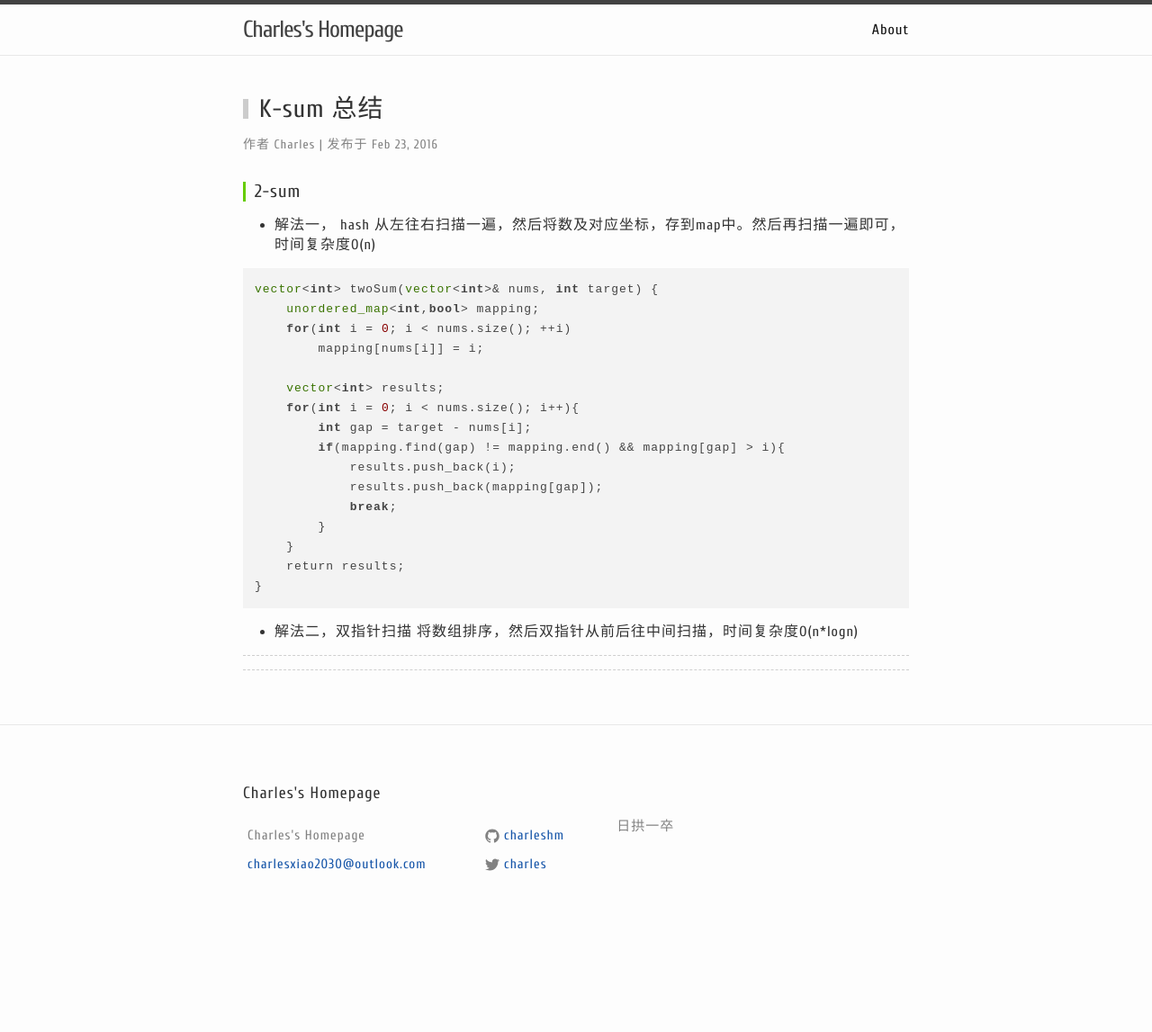
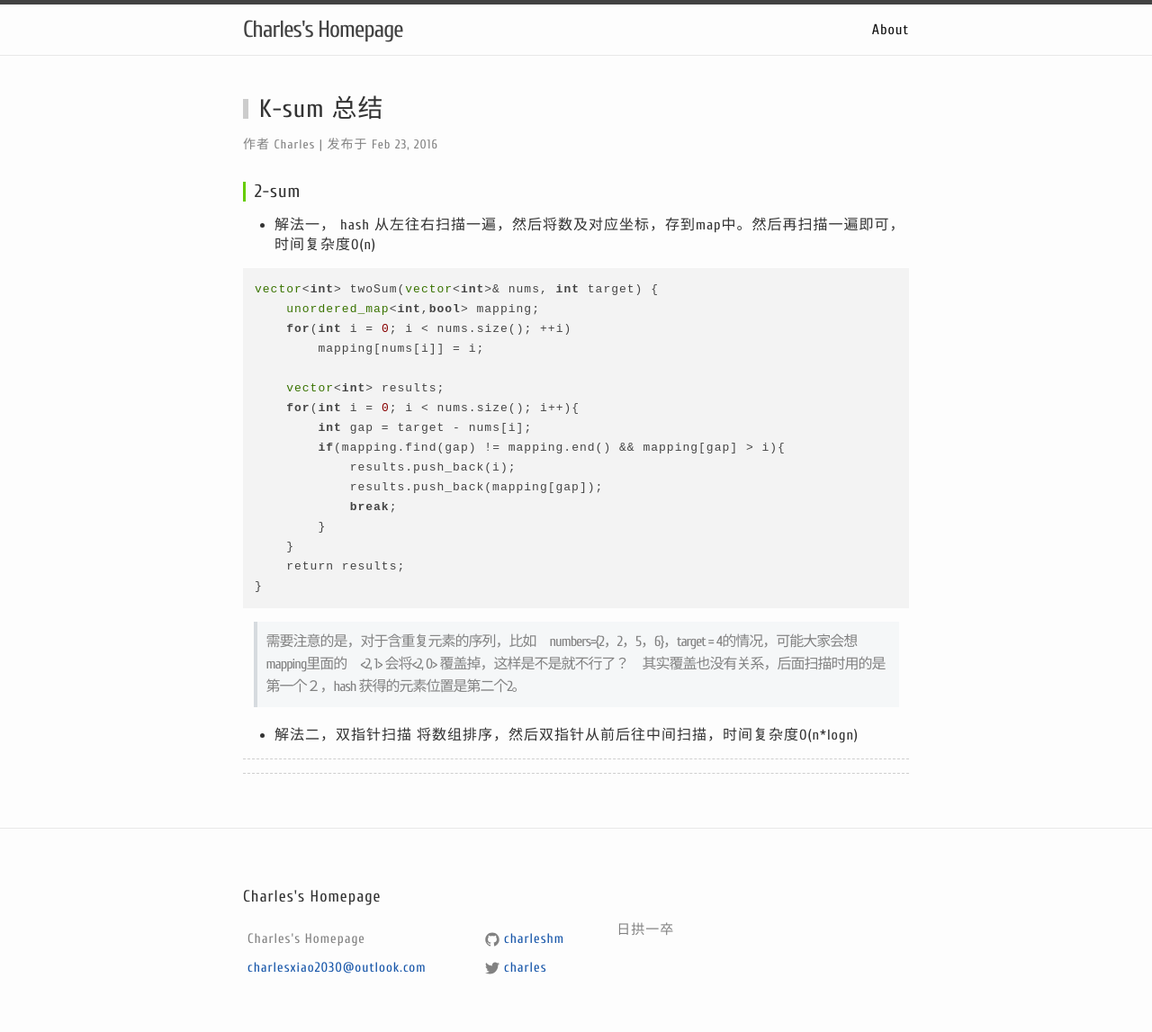
Before and after one commit to charleshm/charleshm.github.io, a Jekyll site: the page built from _posts/2016-02-23-K-sum.md, in a window 1280 px wide. Shown: the whole page at 90% size. Built offline with Jekyll 4.4.1, drawn with Linux system fonts in a browser that asks for light colours; nearby versions of some CDN libraries; comment, search, counter and statistics services are not loaded; before the commit the page ends 1032 px from its top, so only the background shows below that.

Commit message:
first blood

```diff
--- a/_posts/2016-02-23-K-sum.md
+++ b/_posts/2016-02-23-K-sum.md
@@ -30,5 +30,7 @@ vector<int> twoSum(vector<int>& nums, int target) {
 }
 {% endhighlight %}
 
+> 需要注意的是，对于含重复元素的序列，比如　numbers={2，2，5，6}，target = 4的情况，可能大家会想　mapping里面的　<2, 1> 会将<2, 0> 覆盖掉，这样是不是就不行了？　其实覆盖也没有关系，后面扫描时用的是第一个２，hash 获得的元素位置是第二个2。
+
 - 解法二，双指针扫描
 将数组排序，然后双指针从前后往中间扫描，时间复杂度O(n*logn)
```
